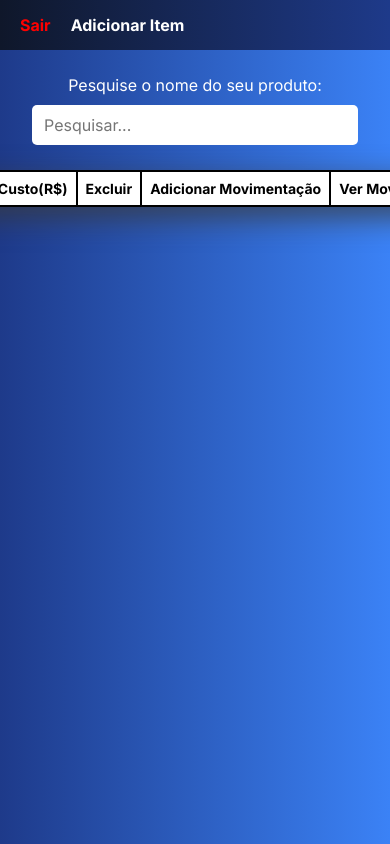
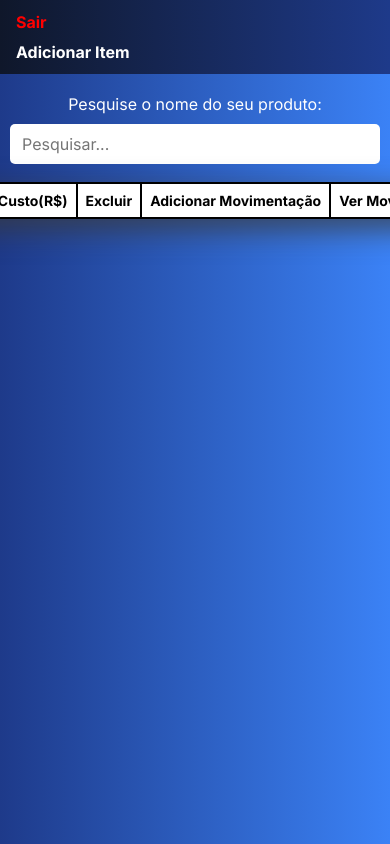
Before and after one commit to juanfelixrj-beep/ControleEstoque, a website: page public/home/home.html in a window 390 px wide. Shown: the top 844 px of the page. Drawn offline with nearby package versions, Linux system fonts and the light colour scheme; no server answers; sample sign-in values are in the browser's storage.

Commit message:
Changed Responsivity

```diff
--- a/public/home/homeStyle.css
+++ b/public/home/homeStyle.css
@@ -52,6 +52,7 @@ body {
     opacity: 0.8;
 }
 
+/* CONTEÚDO */
 .container {
     display: flex;
     align-items: center;
@@ -61,7 +62,17 @@ body {
     gap: 25px;
     color: black;
     margin-top: 25px;
-    padding: 0 20px 30px;
+    padding: 0 16px 30px;
+}
+
+/* ENVOLVA A TABELA NISSO NO HTML */
+.table-wrapper {
+    width: 100%;
+    max-width: 100%;
+    overflow-x: auto;
+    -webkit-overflow-scrolling: touch;
+    display: flex;
+    justify-content: center;
 }
 
 thead,
@@ -70,28 +81,21 @@ th,
 tr,
 td {
     border: 1px solid black;
-    align-items: center;
-    justify-content: center;
     text-align: center;
     padding: 10px;
     background-color: white;
 }
 
-.table-wrapper {
+.table {
     width: 100%;
-    overflow-x: auto;
-}
-
-.table {
+    max-width: 1100px;
+    min-width: 700px;
     box-shadow: 10px 10px 30px rgba(57, 57, 57, 0.8);
     border-spacing: 0;
     border: 1px solid black;
     border-collapse: separate;
     border-radius: 10px;
     overflow: hidden;
-    width: 100%;
-    max-width: 1100px;
-    min-width: 700px;
 }
 
 .table_animate {
@@ -114,10 +118,9 @@ button {
     flex-direction: column;
     justify-content: center;
     align-items: center;
+    gap: 10px;
     text-align: center;
-    gap: 10px;
     width: 100%;
-    padding: 0 20px;
 }
 
 .search p {
@@ -135,6 +138,7 @@ button {
     padding: 0 12px;
 }
 
+/* TABLET */
 @media (max-width: 768px) {
     body {
         font-size: 18px;
@@ -146,8 +150,17 @@ button {
         align-items: flex-start;
     }
 
+    .navbar ul {
+        width: 100%;
+        gap: 12px;
+    }
+
     .container {
-        padding: 0 12px 25px;
+        padding: 0 12px 24px;
+    }
+
+    .table {
+        min-width: 650px;
     }
 
     button {
@@ -155,28 +168,42 @@ button {
     }
 }
 
+/* CELULAR */
 @media (max-width: 480px) {
     body {
         font-size: 16px;
     }
 
-    .table-wrapper {
+    .navbar {
+        padding: 12px 16px;
+    }
+
+    .navbar ul {
+        flex-direction: column;
+        align-items: flex-start;
+        gap: 10px;
+    }
+
+    .container {
+        margin-top: 20px;
+        gap: 18px;
+        padding: 0 10px 20px;
+    }
+
+    .search {
         width: 100%;
-        overflow-x: auto;
+    }
+
+    .search input {
+        max-width: 100%;
+        min-width: 0;
     }
 
     .table {
         min-width: 600px;
     }
 
-    .search input {
-        max-width: 100%;
-    }
-
-    thead,
-    tbody,
     th,
-    tr,
     td {
         padding: 8px;
         font-size: 14px;
```
